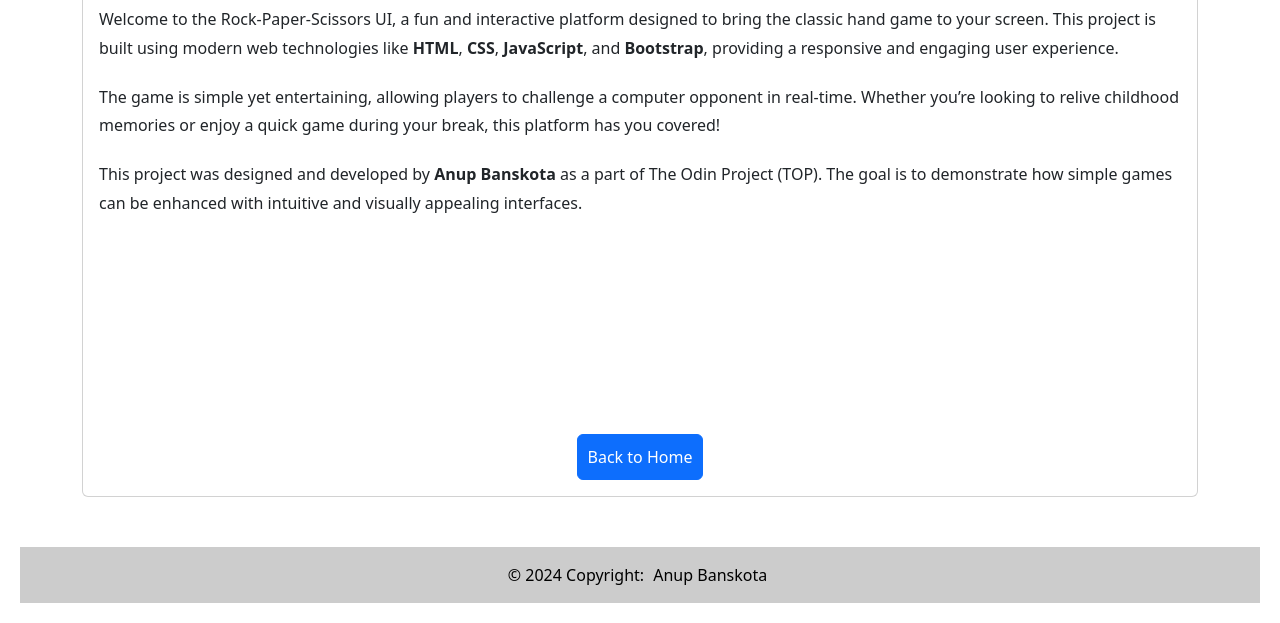
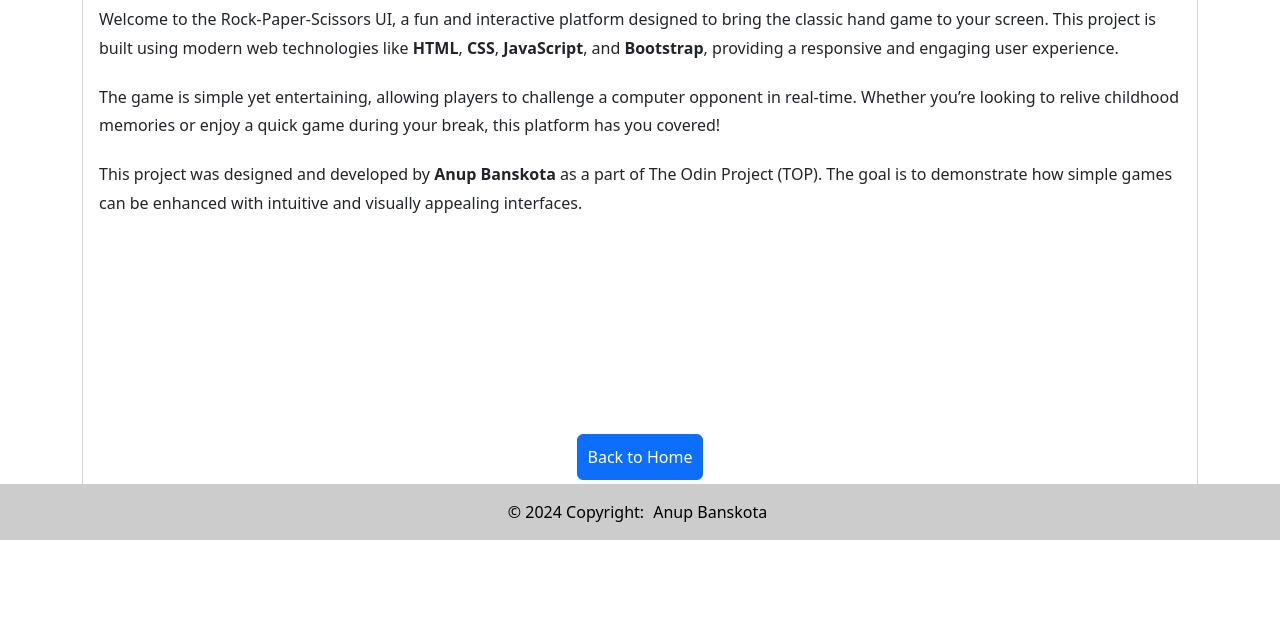
Before and after one commit to banskotanup/rock-paper-scissors, a plain HTML site: page about.html in a window 1280 px wide. Shown: the part 260-883 px from the top of the page. After the commit the page ends 800 px from the top, so only its background shows below. Drawn offline with nearby package versions, Linux system fonts and the light colour scheme.

Commit message:
Fix footer issue

```diff
--- a/about.html
+++ b/about.html
@@ -48,6 +48,12 @@
             text-decoration: none;
             color: black;
             padding: 5px;
+        }
+        .footer {
+            position: fixed;
+            left: 0;
+            bottom: 0;
+            width: 100%;
         }
     </style>
 </head>
@@ -115,12 +121,14 @@
             </div>
         </div>
     </div>
+    <div class="footer">
         <footer class="text-center text-black mt-4" style="background-color: white;">
             <div class="text-center p-3" style="background-color: rgba(0, 0, 0, 0.2);  margin-top: 50px;">
                 © 2024 Copyright:
                 <a class="text-grey" href="#">Anup Banskota</a>
             </div>
         </footer>
+    </div>
     <script src="https://cdn.jsdelivr.net/npm/bootstrap@5.3.3/dist/js/bootstrap.bundle.min.js"
         integrity="sha384-YvpcrYf0tY3lHB60NNkmXc5s9fDVZLESaAA55NDzOxhy9GkcIdslK1eN7N6jIeHz"
         crossorigin="anonymous"></script>
```
Also changed, not shown: howToPlay.html (+8 -0 lines), index.html (+9 -2 lines). Lines whose indentation alone changed are shown as unchanged.
